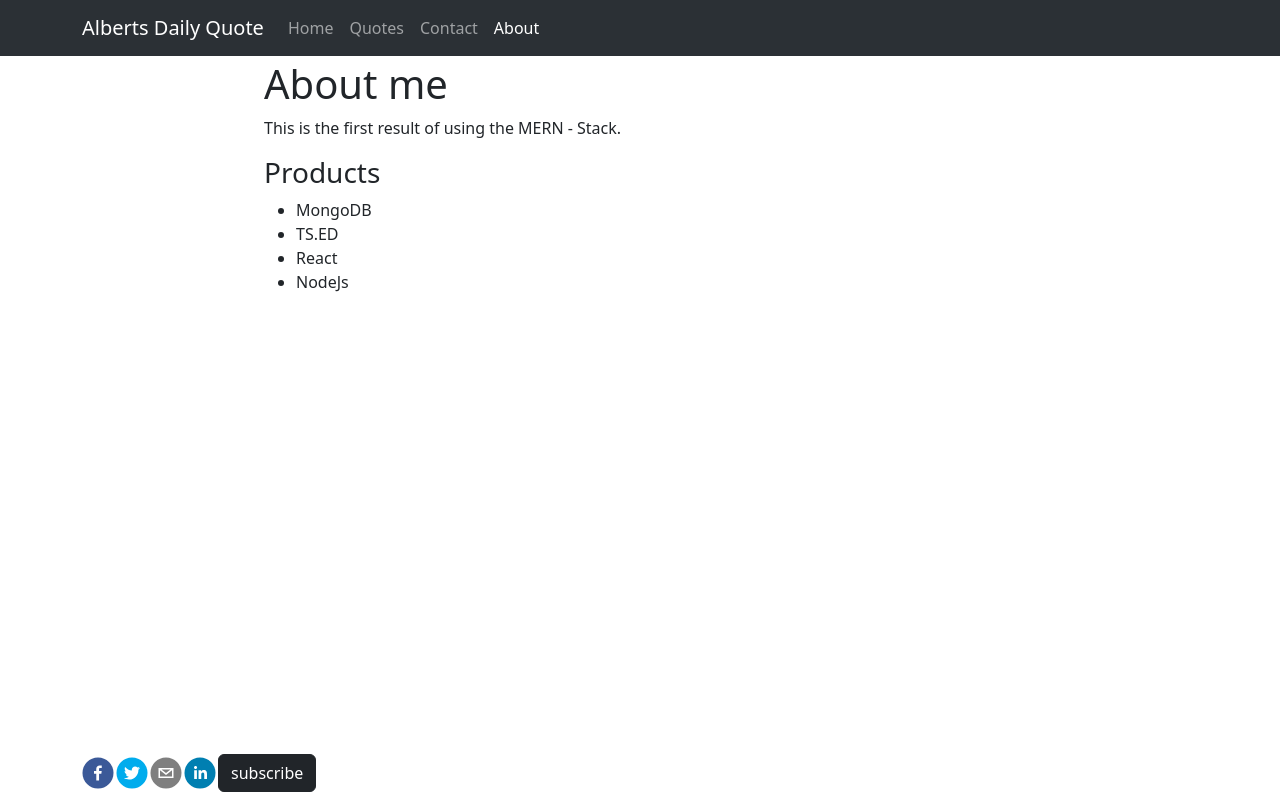
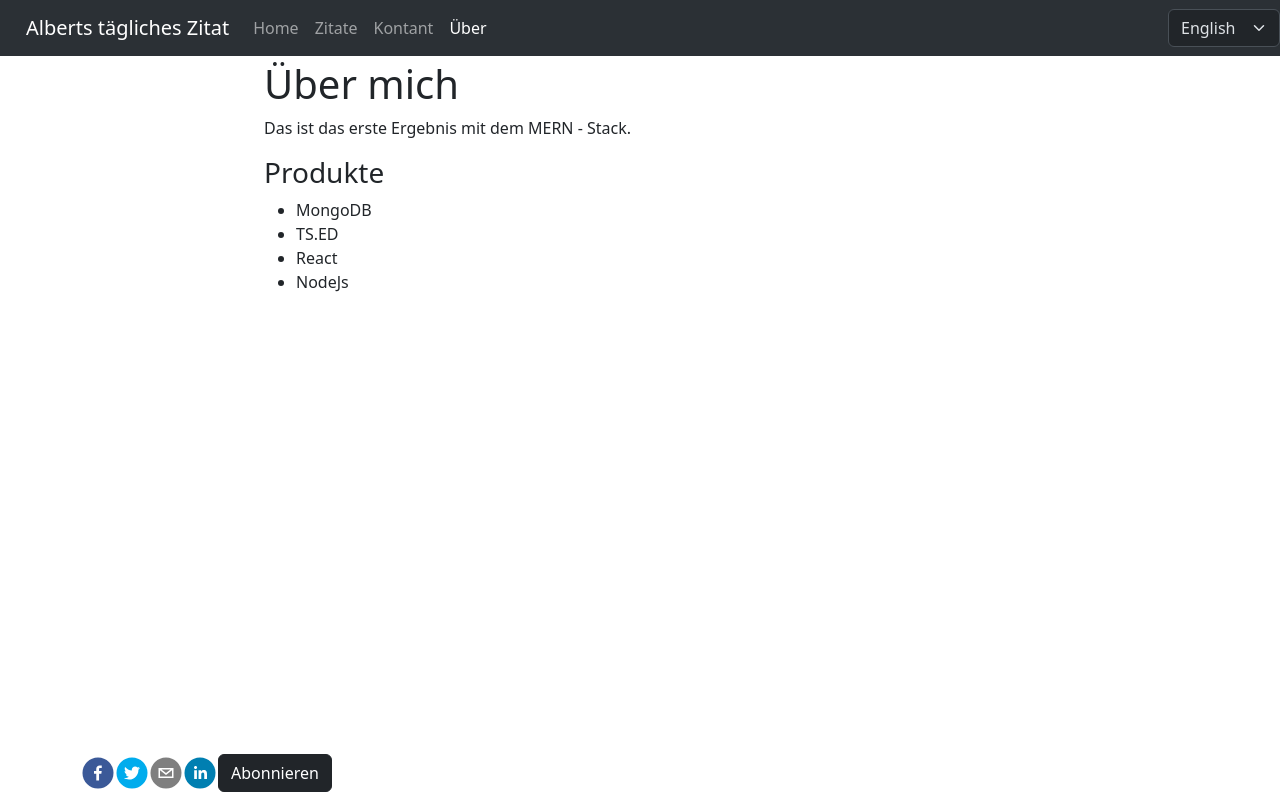
Before and after one commit to albertokrug/quotes, a React (Create React App) app: page /about in a window 1280 px wide. Built offline with nearby package versions, Linux system fonts and the light colour scheme.

Commit message:
first version

```diff
--- a/package.json
+++ b/package.json
@@ -12,6 +12,7 @@
     "react": "^18.2.0",
     "react-bootstrap": "^2.9.0",
     "react-dom": "^18.2.0",
+    "react-intl": "^6.4.7",
     "react-router-bootstrap": "^0.26.2",
     "react-router-dom": "^6.16.0",
     "react-scripts": "5.0.1",
--- a/src/App.js
+++ b/src/App.js
@@ -7,13 +7,22 @@ import Contact from "./components/Contact.jsx";
 import Blog from "./components/Blog.jsx";
 import Navigation from "./components/Navigation.jsx";
 import Footer from "./components/Footer.jsx";
+import { IntlProvider } from "react-intl";
+import { useState } from "react";
+import translations from "./translations/translations";
+function App() {
+  const [locale, setLocale] = useState("de"); // state for current locale
 
-function App() {
+  const handleLanguageChange = (selectedLocale) => {
+    setLocale(selectedLocale);
+  };
+
+  const messages = translations[locale];
   return (
-    <>
+    <IntlProvider locale={locale} messages={messages}>
       <Container>
         <Row>
-          <Navigation />
+          <Navigation onChangeHandler={handleLanguageChange} />
         </Row>
       </Container>
       <Container style={{ padding: "60px 0 60px 0" }}>
@@ -31,7 +40,7 @@ function App() {
           <Footer />
         </Row>
       </Container>
-    </>
+    </IntlProvider>
   );
 }
 
--- a/src/components/About.jsx
+++ b/src/components/About.jsx
@@ -1,18 +1,33 @@
 import { Col } from "react-bootstrap";
+import { FormattedMessage } from "react-intl";
 
 const About = () => {
   return (
     <Col md={{ span: 8, offset: 2 }}>
-      <h1>About me</h1>
-      <p>This is the first result of using the MERN - Stack.</p>
+      <h1>
+        <FormattedMessage id="about_1" />
+      </h1>
+      <p>
+        <FormattedMessage id="about_2" />
+      </p>
 
-      <h3>Products</h3>
+      <h3>
+        <FormattedMessage id="about_3" />
+      </h3>
       <p>
         <ul>
-          <li>MongoDB</li>
-          <li>TS.ED</li>
-          <li>React</li>
-          <li>NodeJs</li>
+          <li>
+            <FormattedMessage id="about_4" />
+          </li>
+          <li>
+            <FormattedMessage id="about_5" />
+          </li>
+          <li>
+            <FormattedMessage id="about_6" />
+          </li>
+          <li>
+            <FormattedMessage id="about_7" />
+          </li>
         </ul>
       </p>
     </Col>
--- a/src/components/Contact.jsx
+++ b/src/components/Contact.jsx
@@ -1,5 +1,6 @@
 import { useState } from "react";
 import { Button, Col, Form } from "react-bootstrap";
+import { FormattedMessage } from "react-intl";
 
 const Contact = () => {
   const [formData, setFormData] = useState({ email: "", message: "" });
@@ -18,7 +19,9 @@ const Contact = () => {
     <Col md={{ span: 8, offset: 2 }}>
       <Form onSubmit={handleSubmit}>
         <Form.Group className="mb-3" controlId="exampleForm.ControlInput1">
-          <Form.Label>Email address</Form.Label>
+          <Form.Label>
+            <FormattedMessage id="contact_1" />
+          </Form.Label>
           <Form.Control
             onChange={handleChange}
             value={formData.email}
@@ -29,7 +32,9 @@ const Contact = () => {
           />
         </Form.Group>
         <Form.Group className="mb-3" controlId="exampleForm.ControlTextarea1">
-          <Form.Label>Message</Form.Label>
+          <Form.Label>
+            <FormattedMessage id="contact_2" />
+          </Form.Label>
           <Form.Control
             onChange={handleChange}
             value={formData.message}
@@ -40,7 +45,7 @@ const Contact = () => {
           />
         </Form.Group>
         <Button type="submit" variant="dark">
-          Send
+          <FormattedMessage id="contact_3" />
         </Button>
       </Form>
     </Col>
--- a/src/components/Home.jsx
+++ b/src/components/Home.jsx
@@ -1,10 +1,13 @@
 import { Col } from "react-bootstrap";
 import PostLatest from "../features/posts/PostLatest";
+import { FormattedMessage } from "react-intl";
 
 const Home = () => {
   return (
     <>
-      <Col md={{ span: 8, offset: 2 }}>Read the latest Quote.</Col>
+      <Col md={{ span: 8, offset: 2 }}>
+        <FormattedMessage id="home_1" />
+      </Col>
       <PostLatest />
     </>
   );
--- a/src/components/Navigation.jsx
+++ b/src/components/Navigation.jsx
@@ -2,8 +2,10 @@ import React from "react";
 import { Navbar, Nav } from "react-bootstrap";
 import { LinkContainer } from "react-router-bootstrap";
 import Container from "react-bootstrap/Container";
+import LanguageSelector from "../features/language/LanguageSelector";
+import { FormattedMessage } from "react-intl";
 
-const Navigation = () => {
+const Navigation = (props) => {
   return (
     <>
       <Navbar
@@ -15,29 +17,40 @@ const Navigation = () => {
       >
         <Container>
           <LinkContainer to="/">
-            <Navbar.Brand>Alberts Daily Quote</Navbar.Brand>
+            <Navbar.Brand>
+              <FormattedMessage id="navigation_1" />
+            </Navbar.Brand>
           </LinkContainer>
           <Navbar.Toggle aria-controls="basic-navbar-nav" />
           <Navbar.Collapse id="basic-navbar-nav">
             <Nav className="me-auto">
               <LinkContainer to="/">
-                <Nav.Link>Home</Nav.Link>
+                <Nav.Link>
+                  <FormattedMessage id="navigation_2" />
+                </Nav.Link>
               </LinkContainer>
 
               <LinkContainer to="/quotes">
-                <Nav.Link>Quotes</Nav.Link>
+                <Nav.Link>
+                  <FormattedMessage id="navigation_3" />
+                </Nav.Link>
               </LinkContainer>
 
               <LinkContainer to="/contact">
-                <Nav.Link>Contact</Nav.Link>
+                <Nav.Link>
+                  <FormattedMessage id="navigation_4" />
+                </Nav.Link>
               </LinkContainer>
 
               <LinkContainer to="/about">
-                <Nav.Link>About</Nav.Link>
+                <Nav.Link>
+                  <FormattedMessage id="navigation_5" />
+                </Nav.Link>
               </LinkContainer>
             </Nav>
           </Navbar.Collapse>
         </Container>
+        <LanguageSelector onChangeHandler={props.onChangeHandler} />
       </Navbar>
     </>
   );
--- /dev/null
+++ b/src/features/language/LanguageSelector.jsx
@@ -0,0 +1,22 @@
+import { Col, Form, Row } from "react-bootstrap";
+
+export default function LanguageSelector(props) {
+  const handleLanguageSelect = (e) => {
+    const selectedLocale = e.target.value;
+    props.onChangeHandler(selectedLocale);
+  };
+
+  return (
+    <Form inline>
+      <Row>
+        <Col xs="auto">
+          <Form.Select onChange={handleLanguageSelect}>
+            <option value="en">English</option>
+            <option value="de">Deutsch</option>
+            {/* Add more language options */}
+          </Form.Select>
+        </Col>
+      </Row>
+    </Form>
+  );
+}
--- a/src/features/posts/PostsPaginated.jsx
+++ b/src/features/posts/PostsPaginated.jsx
@@ -2,6 +2,7 @@ import axios from "axios";
 import React from "react";
 import PostList from "./PostList";
 import { Button, Col } from "react-bootstrap";
+import { FormattedMessage } from "react-intl";
 
 const baseURL = process.env.REACT_APP_BACKEND_URL + "posts/paginated";
 
@@ -33,7 +34,7 @@ export default function PostPaginated() {
       <Col md={{ span: 8, offset: 2 }} style={{ paddingTop: "10px" }}>
         <div className="d-grid gap-2">
           <Button variant="dark" size="lg" onClick={handleMoreQuotes}>
-            More Quotes
+            <FormattedMessage id="quotes_1" />
           </Button>
         </div>
       </Col>
--- a/src/features/subscription/Subscription.jsx
+++ b/src/features/subscription/Subscription.jsx
@@ -1,5 +1,6 @@
 import { Button } from "react-bootstrap";
 import { regSw, subscribe } from "./helper";
+import { FormattedMessage } from "react-intl";
 
 function App() {
   async function registerAndSubscribe() {
@@ -15,7 +16,7 @@ function App() {
 
   return (
     <Button variant="dark" onClick={registerAndSubscribe}>
-      subscribe
+      <FormattedMessage id="footer_1" />
     </Button>
   );
 }
--- /dev/null
+++ b/src/translations/de.json
@@ -0,0 +1,25 @@
+{
+  "home_1": "Lesen Sie das neuste Zitat.",
+
+  "about_1": "Über mich",
+  "about_2": "Das ist das erste Ergebnis mit dem MERN - Stack.",
+  "about_3": "Produkte",
+  "about_4": "MongoDB",
+  "about_5": "TS.ED",
+  "about_6": "React",
+  "about_7": "NodeJs",
+
+  "contact_1": "E-Mail-Adresse",
+  "contact_2": "Nachricht",
+  "contact_3": "Senden",
+
+  "quotes_1": "Mehr Zitate",
+
+  "footer_1": "Abonnieren",
+
+  "navigation_1": "Alberts tägliches Zitat",
+  "navigation_2": "Home",
+  "navigation_3": "Zitate",
+  "navigation_4": "Kontant",
+  "navigation_5": "Über"
+}
--- /dev/null
+++ b/src/translations/en.json
@@ -0,0 +1,24 @@
+{
+  "home_1": "Read the latest quote.",
+  "about_1": "About me",
+  "about_2": "This is the first result of using the MERN - Stack.",
+  "about_3": "Products",
+  "about_4": "MongoDB",
+  "about_5": "TS.ED",
+  "about_6": "React",
+  "about_7": "NodeJs",
+
+  "contact_1": "Email address",
+  "contact_2": "Message",
+  "contact_3": "Send",
+
+  "quotes_1": "More quotes",
+
+  "footer_1": "Subscribe",
+
+  "navigation_1": "Alberts Daily Quote",
+  "navigation_2": "Home",
+  "navigation_3": "Quotes",
+  "navigation_4": "Contact",
+  "navigation_5": "About"
+}
--- /dev/null
+++ b/src/translations/translations.js
@@ -0,0 +1,5 @@
+import en from "./en.json";
+import de from "./de.json";
+
+const translations = { en, de };
+export default translations;
```
Also changed, not shown: 1 other file (tests, documents, lock files or other folders).
